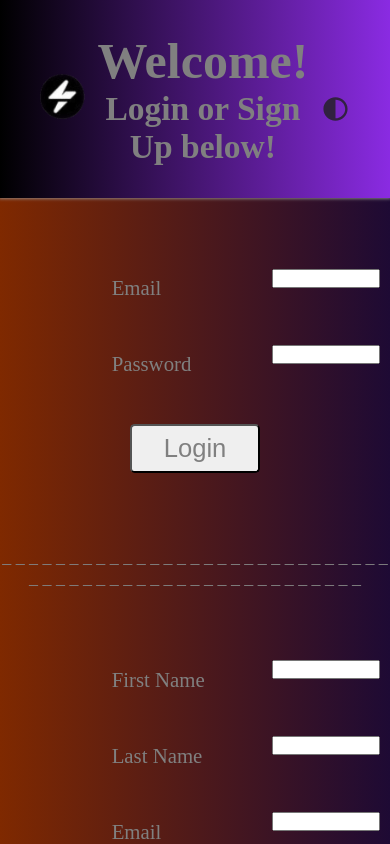
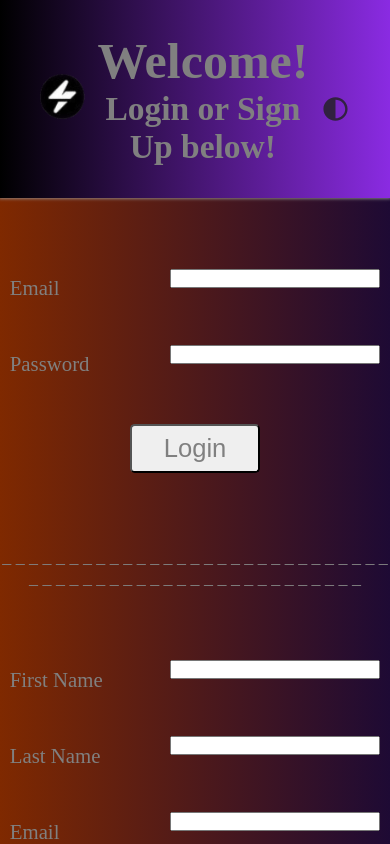
Before and after one commit to ebrest993/FamFilter, a React (Vite) app in the folder client/: page / in a window 390 px wide. Shown: the top 844 px of the page. Built offline with nearby package versions, Linux system fonts and the light colour scheme.

Commit message:
made 'create new' labels more responsive

```diff
--- a/client/src/pages/Create/style.scss
+++ b/client/src/pages/Create/style.scss
@@ -12,7 +12,7 @@
 
 Label {
     display: flex;
-    margin-left: 27.5%;
+    flex-direction: column;
     margin-top: 20px;
 }
 
```
